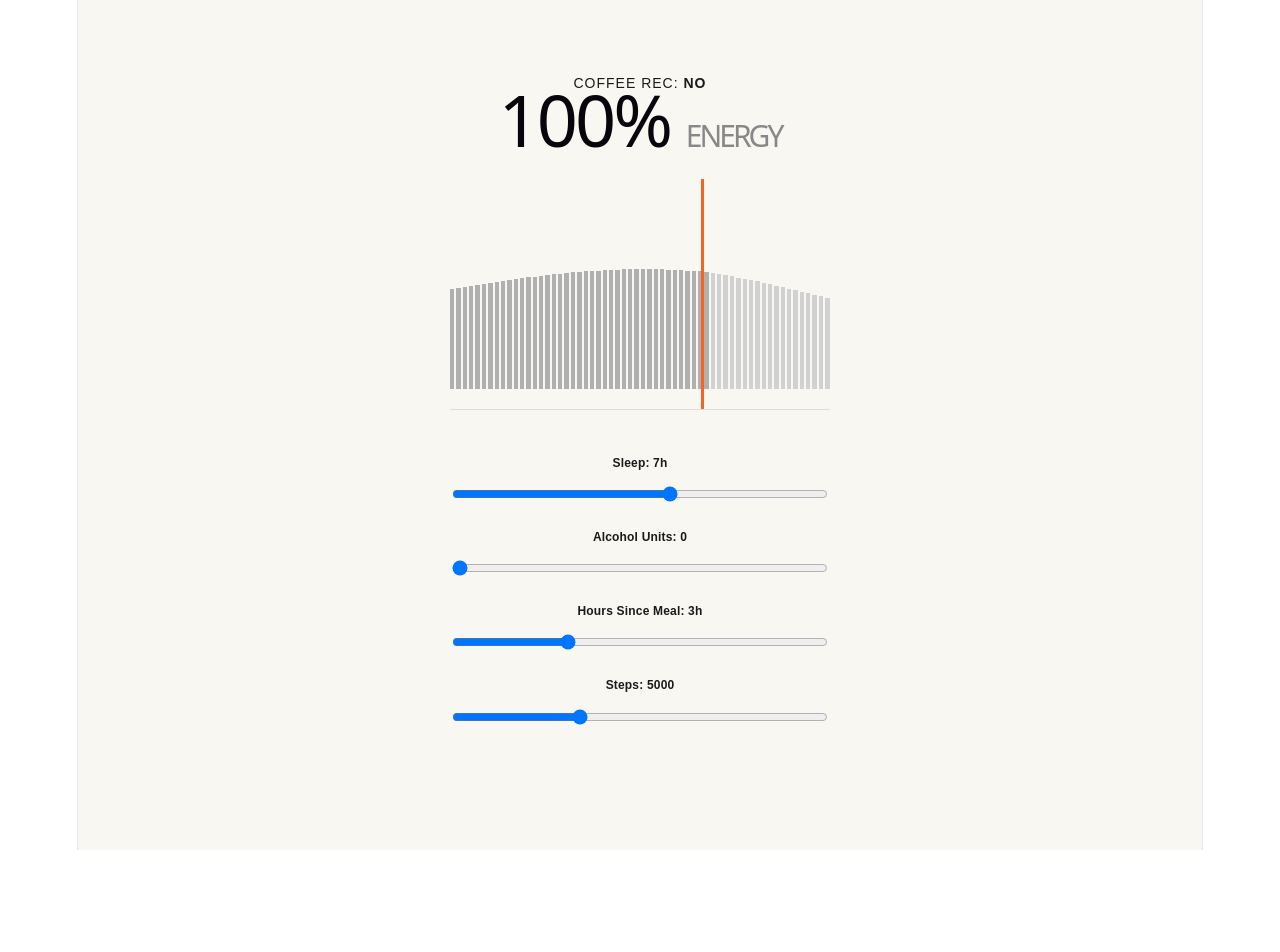
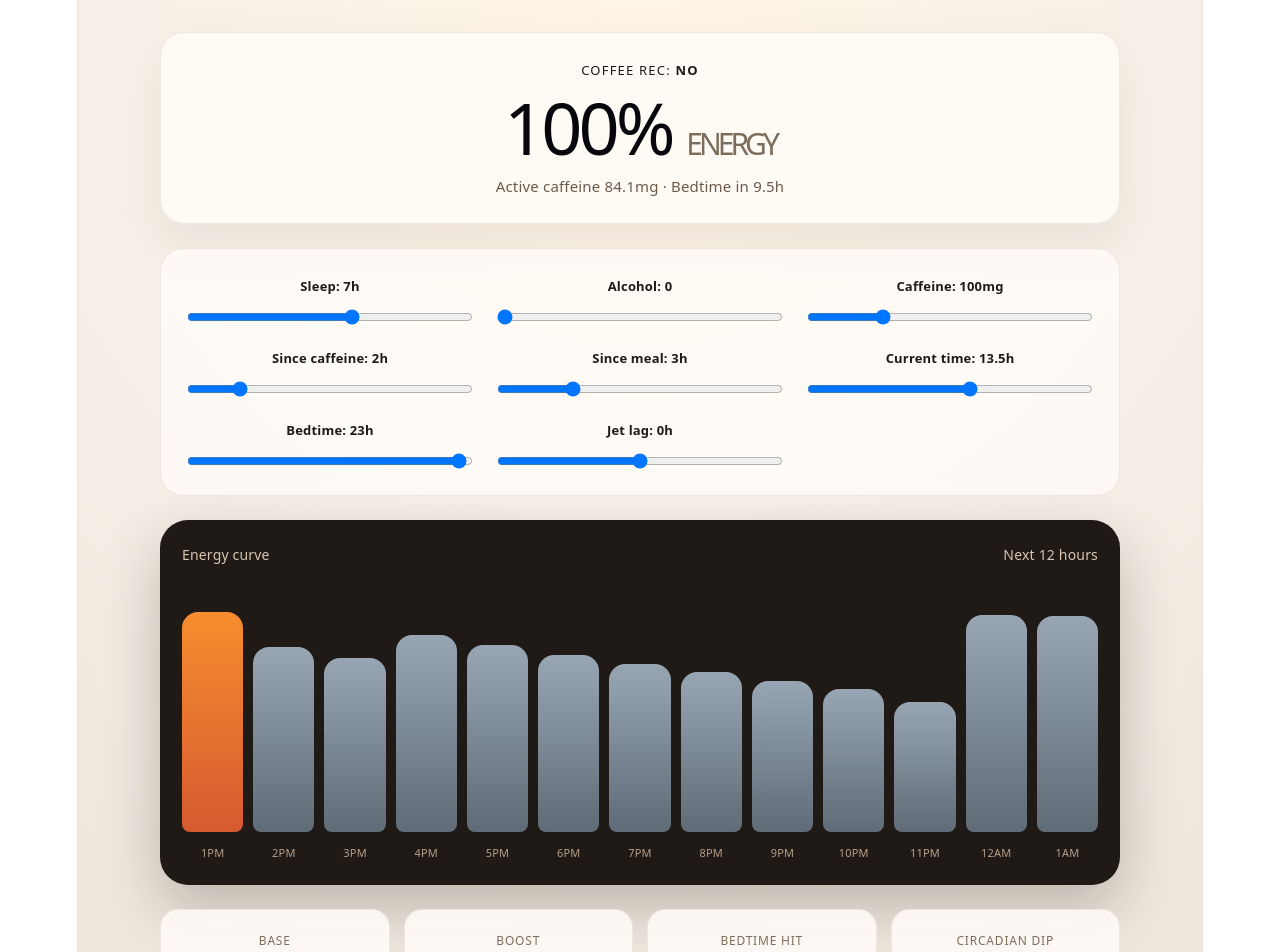
Before and after one commit to hollandblumer/daily-energy-manager, a React (Vite) app: page / in a window 1280 px wide. Shown: the top 952 px of the page. Before the commit the page ends 850 px from the top, so only its background shows below. Built offline with nearby package versions, Linux system fonts and the light colour scheme; no server answers.

Commit message:
Update energy forecast UI

```diff
--- a/src/App.jsx
+++ b/src/App.jsx
@@ -1,75 +1,158 @@
-import { useState, useMemo, useEffect } from "react";
+import { useEffect, useMemo, useState } from "react";
 
-function calculateEnergy({
-  sleep_hrs,
-  alcohol_units,
-  caffeine_mg,
-  hours_since_caffeine,
-  hours_since_meal,
-  current_time_24h,
-}) {
-  const sleepPenalty = Math.max(0, (7.5 - sleep_hrs) * 10);
-  const alcoholPenalty = alcohol_units * 5;
-  const baseScore = 100 - sleepPenalty - alcoholPenalty;
+function activeCaffeine(amountMg, hoursSinceCaffeine) {
+  if (hoursSinceCaffeine < 0) {
+    return 0;
+  }
+  if (hoursSinceCaffeine < 0.75) {
+    return amountMg * (hoursSinceCaffeine / 0.75);
+  }
+  return amountMg * 0.5 ** ((hoursSinceCaffeine - 0.75) / 5);
+}
 
-  const activeCaffeine =
-    hours_since_caffeine < 0.75
-      ? caffeine_mg * (hours_since_caffeine / 0.75)
-      : caffeine_mg * (0.5 ** ((hours_since_caffeine - 0.75) / 5.0));
+function hoursToBed(currentTime24h, targetBedtime24h) {
+  let delta = targetBedtime24h - currentTime24h;
+  if (delta < -12) {
+    delta += 24;
+  }
+  return delta;
+}
 
-  const boost = activeCaffeine * 0.2;
-  const foodComa = hours_since_meal < 1.5 ? 10 : 0;
-  const circadianDip =
-    current_time_24h >= 14 && current_time_24h <= 16 ? 15 : 0;
+function getRecommendation(energyScore, bedtimeDelta, currentActiveCaffeine, mealGap) {
+  if (energyScore < 25 || bedtimeDelta <= 1) {
+    return "SLEEP";
+  }
+  if (energyScore < 40 && bedtimeDelta <= 3) {
+    return "WIND DOWN";
+  }
+  if (bedtimeDelta < 8) {
+    return "SKIP COFFEE";
+  }
+  if (currentActiveCaffeine > 200) {
+    return "HOLD OFF";
+  }
+  if (mealGap < 1) {
+    return "WAIT A BIT";
+  }
+  if (energyScore > 85) {
+    return "NO";
+  }
+  return "YES";
+}
+
+function calculateEnergy(payload, currentTime24h, mealGap, caffeineGap) {
+  const sleepPenalty = Math.max(0, (7.5 - payload.sleep_hrs) * 10);
+  const alcoholPenalty = payload.alcohol_units * 5;
+  const jetLagPenalty = Math.abs(payload.jet_lag_hours) * 5;
+  const baseScore = 100 - sleepPenalty - alcoholPenalty - jetLagPenalty;
+  const currentActiveCaffeine = activeCaffeine(payload.caffeine_mg, caffeineGap);
+  const caffeineBoost = Math.min(currentActiveCaffeine * 0.2, 30);
+  const foodComa = mealGap > 0 && mealGap < 1.5 ? 10 : 0;
+  const circadianDip = currentTime24h >= 14 && currentTime24h <= 16 ? 15 : 0;
+  const bedtimeDelta = hoursToBed(currentTime24h, payload.target_bedtime_24h);
+
+  let bedtimePenalty = 0;
+  if (bedtimeDelta >= 0 && bedtimeDelta < 12) {
+    bedtimePenalty = (12 - bedtimeDelta) * 3;
+  } else if (bedtimeDelta < 0) {
+    bedtimePenalty = 40;
+  }
+
   const finalScore = Math.max(
     0,
-    Math.min(100, baseScore + boost - foodComa - circadianDip),
+    Math.min(
+      100,
+      baseScore + caffeineBoost - foodComa - circadianDip - bedtimePenalty,
+    ),
   );
 
   return {
     energy_score: Math.round(finalScore * 10) / 10,
-    active_caffeine_mg: Math.round(activeCaffeine * 10) / 10,
-    recommendation: finalScore < 85 ? "YES" : "NO",
+    active_caffeine_mg: Math.round(currentActiveCaffeine * 10) / 10,
+    hours_to_bed: Math.round(bedtimeDelta * 10) / 10,
+    recommendation: getRecommendation(
+      finalScore,
+      bedtimeDelta,
+      currentActiveCaffeine,
+      mealGap,
+    ),
     breakdown: {
-      base: baseScore,
-      boost: Math.round(boost * 10) / 10,
-      penalties: foodComa + circadianDip,
+      base: Math.round(baseScore * 10) / 10,
+      sleep_penalty: Math.round(sleepPenalty * 10) / 10,
+      alcohol_penalty: Math.round(alcoholPenalty * 10) / 10,
+      jet_lag_penalty: Math.round(jetLagPenalty * 10) / 10,
+      boost: Math.round(caffeineBoost * 10) / 10,
+      food_coma: foodComa,
+      circadian_dip: circadianDip,
+      bedtime_penalty: Math.round(bedtimePenalty * 10) / 10,
     },
   };
 }
 
+function formatHour(hour24h) {
+  const hour = Math.floor(hour24h) % 24;
+  const suffix = hour >= 12 ? "PM" : "AM";
+  const twelveHour = hour % 12 || 12;
+  return `${twelveHour}${suffix}`;
+}
+
+function buildFallbackForecast(payload) {
+  return Array.from({ length: payload.forecast_hours + 1 }, (_, hourOffset) => {
+    const time24h = (payload.current_time_24h + hourOffset) % 24;
+    const snapshot = calculateEnergy(
+      payload,
+      time24h,
+      payload.hours_since_meal + hourOffset,
+      payload.hours_since_caffeine + hourOffset,
+    );
+
+    return {
+      hour_offset: hourOffset,
+      time_24h: Math.round(time24h * 100) / 100,
+      label: formatHour(time24h),
+      energy_score: snapshot.energy_score,
+    };
+  });
+}
+
+function buildFallbackResult(payload) {
+  const current = calculateEnergy(
+    payload,
+    payload.current_time_24h,
+    payload.hours_since_meal,
+    payload.hours_since_caffeine,
+  );
+  return {
+    ...current,
+    forecast: buildFallbackForecast(payload),
+    inputs: payload,
+  };
+}
+
+const initialPayload = {
+  sleep_hrs: 7,
+  alcohol_units: 0,
+  caffeine_mg: 100,
+  hours_since_caffeine: 2,
+  hours_since_meal: 3,
+  current_time_24h: 13.5,
+  target_bedtime_24h: 23,
+  jet_lag_hours: 0,
+  forecast_hours: 12,
+};
+
 export default function App() {
-  // --- STATE (Your ML Factors) ---
-  const [sleep, setSleep] = useState(7);
-  const [steps, setSteps] = useState(5000);
-  const [alcohol, setAlcohol] = useState(0);
-  const [hoursSinceMeal, setHoursSinceMeal] = useState(3);
+  const [form, setForm] = useState(initialPayload);
+  const [apiResult, setApiResult] = useState(() => buildFallbackResult(initialPayload));
 
-  // This holds the data coming back from your Python API
-  const [apiResult, setApiResult] = useState({
-    energy_score: 70,
-    recommendation: "LOADING...",
-    breakdown: { boost: 0 },
-  });
-
-  // --- API CONNECTION (The "Bridge") ---
   useEffect(() => {
-    const payload = {
-      sleep_hrs: parseFloat(sleep),
-      alcohol_units: parseInt(alcohol),
-      caffeine_mg: 100,
-      hours_since_caffeine: 2.0,
-      hours_since_meal: parseFloat(hoursSinceMeal),
-      current_time_24h: 13.5,
-    };
-    const fallbackResult = calculateEnergy(payload);
     const apiBaseUrl =
       import.meta.env.VITE_API_BASE_URL ||
       (window.location.hostname === "localhost" ? "http://127.0.0.1:8000" : "");
 
-    const updateFromPython = async () => {
+    const updateFromApi = async () => {
       if (!apiBaseUrl) {
-        setApiResult(fallbackResult);
+        setApiResult(buildFallbackResult(form));
         return;
       }
 
@@ -77,41 +160,38 @@ export default function App() {
         const response = await fetch(`${apiBaseUrl}/predict`, {
           method: "POST",
           headers: { "Content-Type": "application/json" },
-          body: JSON.stringify(payload),
+          body: JSON.stringify(form),
         });
+
         if (!response.ok) {
           throw new Error(`API request failed with ${response.status}`);
         }
-        const data = await response.json();
-        setApiResult(data);
+
+        setApiResult(await response.json());
       } catch {
-        setApiResult(fallbackResult);
+        setApiResult(buildFallbackResult(form));
       }
     };
 
-    updateFromPython();
-  }, [sleep, alcohol, hoursSinceMeal]); // Runs whenever these sliders move
+    updateFromApi();
+  }, [form]);
 
-  // --- VISUAL LOGIC (The Curve) ---
-  const numberOfBars = 60;
-  const graphData = useMemo(() => {
-    const bars = [];
-    // We use the Python score as the "Now" point and simulate the rest of the curve
-    const currentScore = apiResult.energy_score;
+  const graphData = useMemo(() => apiResult.forecast ?? [], [apiResult.forecast]);
+  const maxEnergy = useMemo(
+    () => Math.max(...graphData.map((point) => point.energy_score), 100),
+    [graphData],
+  );
 
-    for (let i = 0; i < numberOfBars; i++) {
-      // Simulate the trend: a mix of circadian rhythm and your current score
-      const circadian = Math.sin((i / numberOfBars) * Math.PI) * 20;
-      const trend = currentScore + circadian - (i > 40 ? (i - 40) * 0.5 : 0);
-      bars.push(Math.max(10, trend));
-    }
-    return bars;
-  }, [apiResult]);
+  const updateField = (field, parser = parseFloat) => (event) => {
+    setForm((current) => ({
+      ...current,
+      [field]: parser(event.target.value),
+    }));
+  };
 
   return (
     <div style={styles.page}>
       <div style={styles.container}>
-        {/* Header - Driven by Python API */}
         <header style={styles.header}>
           <div style={styles.rec}>
             COFFEE REC: <strong>{apiResult.recommendation}</strong>
@@ -120,73 +200,150 @@ export default function App() {
             {Math.round(apiResult.energy_score)}%{" "}
             <span style={styles.unit}>ENERGY</span>
           </h1>
+          <div style={styles.subhead}>
+            Active caffeine {apiResult.active_caffeine_mg}mg · Bedtime in{" "}
+            {apiResult.hours_to_bed}h
+          </div>
         </header>
 
-        {/* The Graph Area */}
-        <div style={styles.graphArea}>
-          <div style={styles.barContainer}>
-            {graphData.map((h, i) => (
-              <div
-                key={i}
-                style={{
-                  ...styles.bar,
-                  height: `${h}px`,
-                  backgroundColor: i > 40 ? "#D1D1D1" : "#B0B0B0",
-                }}
-              />
-            ))}
-          </div>
-          <div style={styles.indicator} />
-        </div>
-
-        {/* Controls - These talk to Python */}
         <section style={styles.controls}>
+          <div style={styles.inputGrid}>
             <div style={styles.inputRow}>
-            <label>Sleep: {sleep}h</label>
+              <label>Sleep: {form.sleep_hrs}h</label>
               <input
                 type="range"
                 min="0"
                 max="12"
                 step="0.5"
-              value={sleep}
-              onChange={(e) => setSleep(parseFloat(e.target.value))}
+                value={form.sleep_hrs}
+                onChange={updateField("sleep_hrs")}
               />
             </div>
-
             <div style={styles.inputRow}>
-            <label>Alcohol Units: {alcohol}</label>
+              <label>Alcohol: {form.alcohol_units}</label>
               <input
                 type="range"
                 min="0"
                 max="10"
                 step="1"
-              value={alcohol}
-              onChange={(e) => setAlcohol(parseInt(e.target.value))}
+                value={form.alcohol_units}
+                onChange={updateField("alcohol_units", Number)}
               />
             </div>
-
             <div style={styles.inputRow}>
-            <label>Hours Since Meal: {hoursSinceMeal}h</label>
+              <label>Caffeine: {form.caffeine_mg}mg</label>
               <input
                 type="range"
                 min="0"
-              max="10"
-              step="0.5"
-              value={hoursSinceMeal}
-              onChange={(e) => setHoursSinceMeal(parseFloat(e.target.value))}
+                max="400"
+                step="25"
+                value={form.caffeine_mg}
+                onChange={updateField("caffeine_mg")}
               />
             </div>
-
             <div style={styles.inputRow}>
-            <label>Steps: {steps}</label>
+              <label>Since caffeine: {form.hours_since_caffeine}h</label>
               <input
                 type="range"
                 min="0"
-              max="15000"
-              step="500"
-              value={steps}
-              onChange={(e) => setSteps(parseInt(e.target.value))}
+                max="12"
+                step="0.25"
+                value={form.hours_since_caffeine}
+                onChange={updateField("hours_since_caffeine")}
               />
+            </div>
+            <div style={styles.inputRow}>
+              <label>Since meal: {form.hours_since_meal}h</label>
+              <input
+                type="range"
+                min="0"
+                max="12"
+                step="0.25"
+                value={form.hours_since_meal}
+                onChange={updateField("hours_since_meal")}
+              />
+            </div>
+            <div style={styles.inputRow}>
+              <label>Current time: {form.current_time_24h}h</label>
+              <input
+                type="range"
+                min="0"
+                max="23.5"
+                step="0.5"
+                value={form.current_time_24h}
+                onChange={updateField("current_time_24h")}
+              />
+            </div>
+            <div style={styles.inputRow}>
+              <label>Bedtime: {form.target_bedtime_24h}h</label>
+              <input
+                type="range"
+                min="0"
+                max="23.5"
+                step="0.5"
+                value={form.target_bedtime_24h}
+                onChange={updateField("target_bedtime_24h")}
+              />
+            </div>
+            <div style={styles.inputRow}>
+              <label>Jet lag: {form.jet_lag_hours}h</label>
+              <input
+                type="range"
+                min="-12"
+                max="12"
+                step="1"
+                value={form.jet_lag_hours}
+                onChange={updateField("jet_lag_hours", Number)}
+              />
+            </div>
+          </div>
+        </section>
+
+        <section style={styles.graphCard}>
+          <div style={styles.graphHeader}>
+            <span>Energy curve</span>
+            <span>Next {form.forecast_hours} hours</span>
+          </div>
+          <div style={styles.graphArea}>
+            <div style={styles.barContainer}>
+              {graphData.map((point, index) => (
+                <div key={point.hour_offset} style={styles.barGroup}>
+                  <div
+                    style={{
+                      ...styles.bar,
+                      height: `${Math.max(
+                        16,
+                        (point.energy_score / maxEnergy) * 220,
+                      )}px`,
+                      background:
+                        index === 0
+                          ? "linear-gradient(180deg, #f68d2e 0%, #d65a31 100%)"
+                          : "linear-gradient(180deg, #98a6b3 0%, #5f6b77 100%)",
+                    }}
+                  />
+                  <div style={styles.barLabel}>{point.label}</div>
+                </div>
+              ))}
+            </div>
+          </div>
+        </section>
+
+        <section style={styles.metrics}>
+          <div style={styles.metricCard}>
+            <span style={styles.metricLabel}>Base</span>
+            <strong>{apiResult.breakdown.base}</strong>
+          </div>
+          <div style={styles.metricCard}>
+            <span style={styles.metricLabel}>Boost</span>
+            <strong>+{apiResult.breakdown.boost}</strong>
+          </div>
+          <div style={styles.metricCard}>
+            <span style={styles.metricLabel}>Bedtime hit</span>
+            <strong>-{apiResult.breakdown.bedtime_penalty}</strong>
+          </div>
+          <div style={styles.metricCard}>
+            <span style={styles.metricLabel}>Circadian dip</span>
+            <strong>-{apiResult.breakdown.circadian_dip}</strong>
           </div>
         </section>
       </div>
@@ -194,55 +351,113 @@ export default function App() {
   );
 }
 
-// --- STYLES ---
 const styles = {
   page: {
-    backgroundColor: "#F9F7F2",
+    background:
+      "radial-gradient(circle at top, #fff4e6 0%, #f6f0e8 45%, #ece5db 100%)",
     minHeight: "100vh",
     display: "flex",
     justifyContent: "center",
-    alignItems: "flex-start",
-    paddingTop: "50px",
-    color: "#1a1a1a",
-    fontFamily: "sans-serif",
+    padding: "32px 16px 48px",
+    color: "#1f1a16",
+    fontFamily: "system-ui, sans-serif",
   },
-  container: { width: "380px", padding: "20px" },
-  display: { fontSize: "72px", margin: "0", letterSpacing: "-3px" },
-  unit: { fontSize: "30px", color: "#888", fontWeight: "300" },
-  rec: { fontSize: "14px", letterSpacing: "1px", marginBottom: "10px" },
-  graphArea: {
-    position: "relative",
-    height: "220px",
-    marginTop: "40px",
-    borderBottom: "1px solid #ddd",
-  },
-  barContainer: {
-    display: "flex",
-    alignItems: "flex-end",
-    gap: "2px",
-    height: "200px",
-  },
-  bar: { flex: 1, transition: "height 0.3s ease" },
-  indicator: {
-    position: "absolute",
-    bottom: 0,
-    left: "66%",
-    width: "3px",
-    height: "230px",
-    backgroundColor: "#F26522",
-    zIndex: 10,
-  },
-  controls: {
-    marginTop: "40px",
+  container: {
+    width: "min(960px, 100%)",
     display: "flex",
     flexDirection: "column",
-    gap: "20px",
+    gap: "24px",
+  },
+  header: {
+    backgroundColor: "rgba(255, 251, 246, 0.9)",
+    borderRadius: "24px",
+    padding: "24px",
+    border: "1px solid rgba(60, 40, 20, 0.08)",
+    boxShadow: "0 20px 50px rgba(75, 45, 20, 0.08)",
+  },
+  rec: { fontSize: "13px", letterSpacing: "1.2px", marginBottom: "8px" },
+  display: { fontSize: "72px", margin: "0", letterSpacing: "-4px", lineHeight: 1 },
+  unit: { fontSize: "30px", color: "#7d6d5c", fontWeight: 400 },
+  subhead: { marginTop: "10px", color: "#6c5b4c", fontSize: "15px" },
+  controls: {
+    backgroundColor: "rgba(255, 251, 246, 0.88)",
+    borderRadius: "24px",
+    padding: "24px",
+    border: "1px solid rgba(60, 40, 20, 0.08)",
+  },
+  inputGrid: {
+    display: "grid",
+    gridTemplateColumns: "repeat(auto-fit, minmax(220px, 1fr))",
+    gap: "18px 20px",
   },
   inputRow: {
     display: "flex",
     flexDirection: "column",
-    fontSize: "12px",
-    fontWeight: "bold",
+    fontSize: "13px",
+    fontWeight: 700,
     gap: "8px",
   },
+  graphCard: {
+    backgroundColor: "#201a17",
+    color: "#f7efe6",
+    borderRadius: "28px",
+    padding: "22px 22px 18px",
+    boxShadow: "0 24px 60px rgba(29, 18, 10, 0.24)",
+  },
+  graphHeader: {
+    display: "flex",
+    justifyContent: "space-between",
+    fontSize: "14px",
+    marginBottom: "18px",
+    color: "#d7c4b1",
+  },
+  graphArea: {
+    minHeight: "280px",
+    display: "flex",
+    alignItems: "flex-end",
+  },
+  barContainer: {
+    display: "grid",
+    gridTemplateColumns: "repeat(auto-fit, minmax(40px, 1fr))",
+    gap: "10px",
+    alignItems: "end",
+    width: "100%",
+  },
+  barGroup: {
+    display: "flex",
+    flexDirection: "column",
+    alignItems: "center",
+    gap: "8px",
+  },
+  bar: {
+    width: "100%",
+    minWidth: "28px",
+    borderRadius: "16px 16px 8px 8px",
+    transition: "height 0.3s ease",
+  },
+  barLabel: {
+    fontSize: "11px",
+    color: "#b59f8a",
+    textTransform: "uppercase",
+  },
+  metrics: {
+    display: "grid",
+    gridTemplateColumns: "repeat(auto-fit, minmax(140px, 1fr))",
+    gap: "14px",
+  },
+  metricCard: {
+    backgroundColor: "rgba(255, 251, 246, 0.88)",
+    borderRadius: "18px",
+    padding: "18px",
+    border: "1px solid rgba(60, 40, 20, 0.08)",
+    display: "flex",
+    flexDirection: "column",
+    gap: "6px",
+  },
+  metricLabel: {
+    fontSize: "12px",
+    color: "#7d6d5c",
+    textTransform: "uppercase",
+    letterSpacing: "0.8px",
+  },
 };
```
Lines whose indentation alone changed are shown as unchanged.
